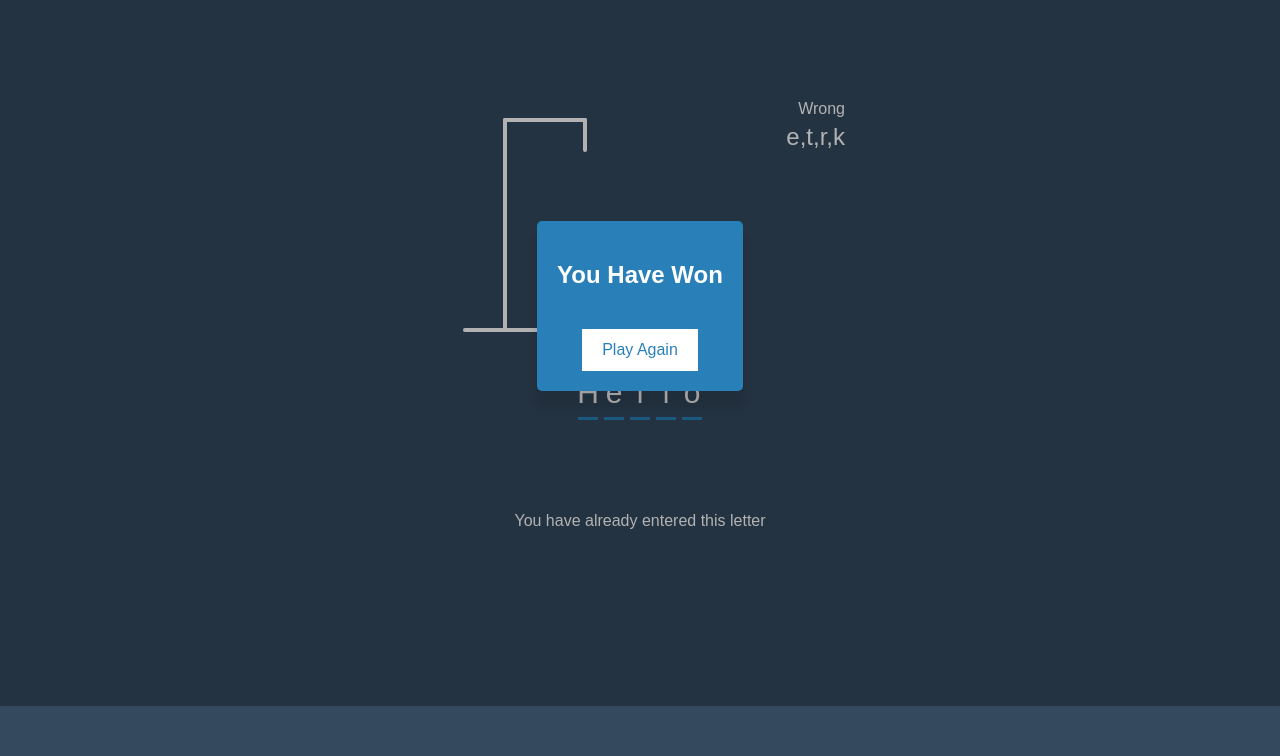
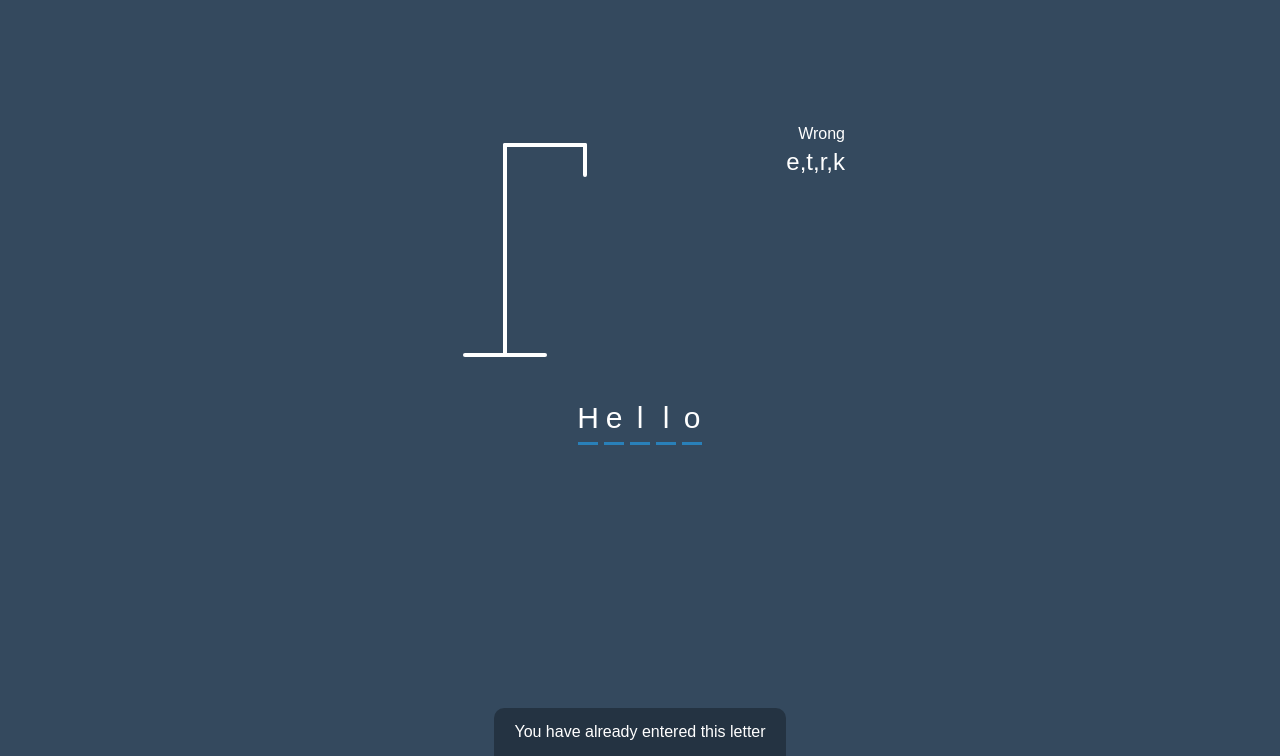
Before and after one commit to BeataJ/hangmanGame, a plain HTML site: page index.html in a window 1280 px wide. Shown: the part 94-850 px from the top of the page. Before the commit the page ends 800 px from the top, so only its background shows below. Drawn offline with Linux system fonts and the light colour scheme.

Commit message:
style .notification-container

```diff
--- a/style.css
+++ b/style.css
@@ -81,7 +81,7 @@ h1 {
   left: 0;
   right: 0;
   display: flex;
-  /* display: none; */
+  display: none;
   align-items: center;
   justify-content: center;
 }
@@ -111,3 +111,15 @@ h1 {
 .popup button:focus {
   outline: 0;
 }
+
+.notification-container {
+  background-color: rgb(0, 0, 0, .3);
+  border-radius: 10px 10px 0 0;
+  padding: 15px 20px;
+  position: absolute;
+  bottom: -50px;
+}
+
+.notification-container p {
+  margin: 0;
+}
```
